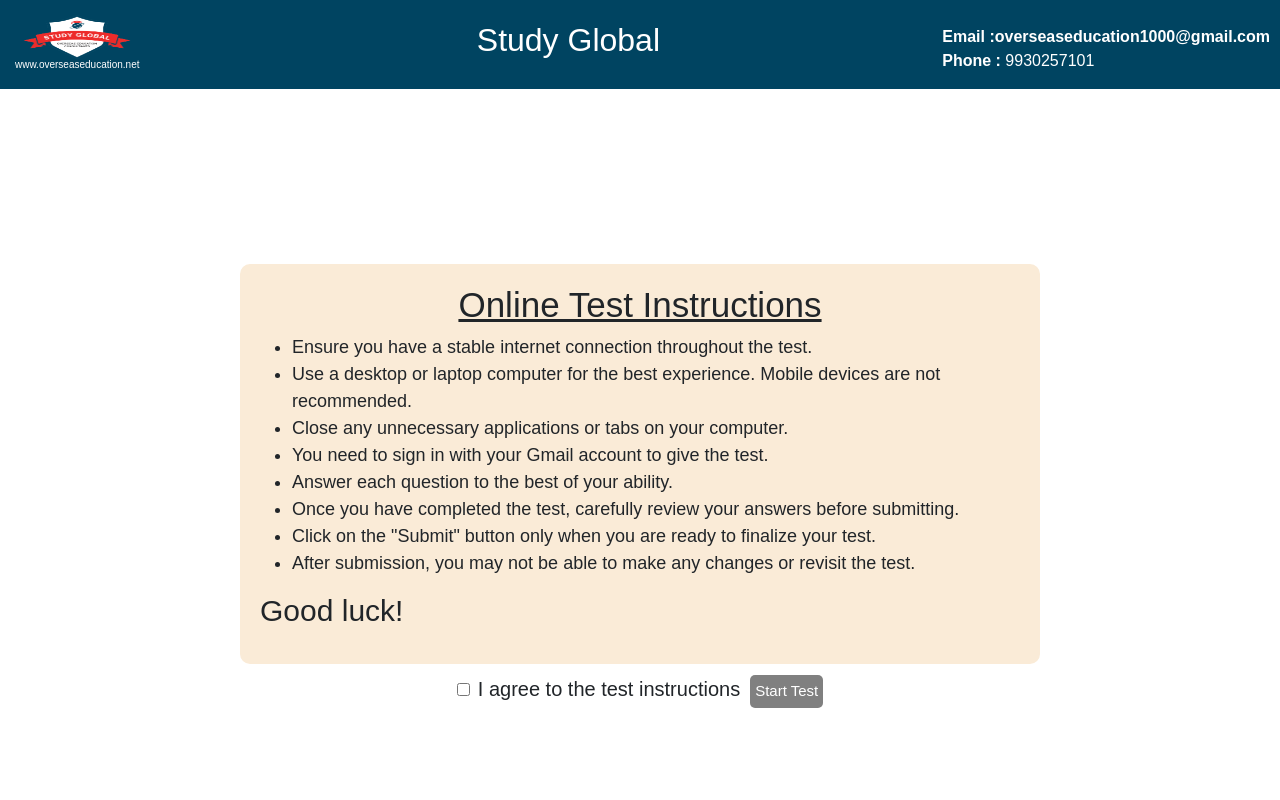
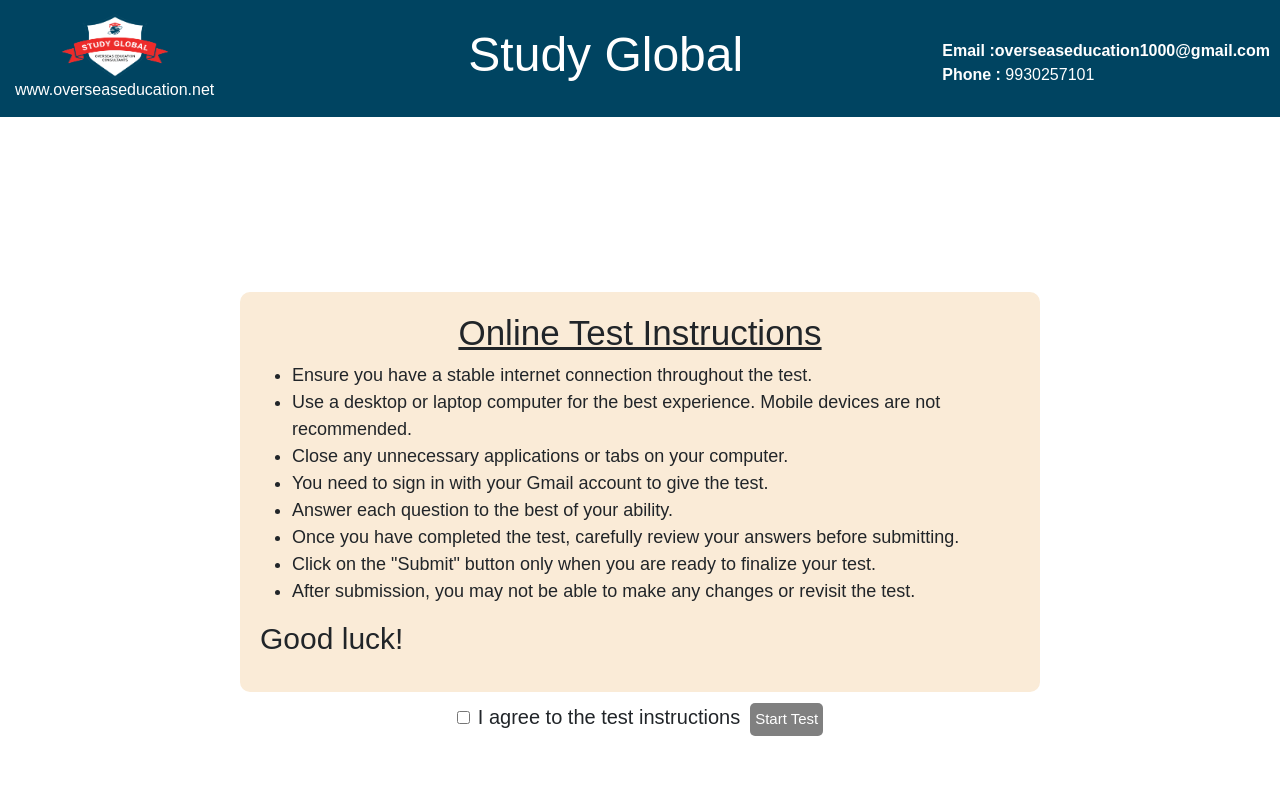
Before and after one commit to overseaseducation1000/srm, a React (Create React App) app: page /studentLogin in a window 1280 px wide. Shown: the top 800 px of the page. Built offline with nearby package versions, Linux system fonts and the light colour scheme.

Commit message:
update: header logo and header size changed

```diff
--- a/src/components/Admin/AdminLogin.css
+++ b/src/components/Admin/AdminLogin.css
@@ -10,13 +10,13 @@
 }
 .test-heading {
   color: #ffffff;
-  font-size: 8px;
+  font-size: 16px;
 }
 .admin-header-container {
   padding-left: 30px;
   background-color: #004461;
   color: white;
-  height: 80px;
+  height: 117px;
   display: flex;
   flex-direction: row;
   justify-content: space-between;
@@ -168,4 +168,5 @@
   border-radius: 8px;
   margin-top: 10px;
   width: 130px;
+  height: 73px;
 }
--- a/src/components/Home/index.css
+++ b/src/components/Home/index.css
@@ -7,7 +7,7 @@
 .headerContainer {
   background-color: #004461;
   color: white;
-  height: 80px;
+  height: 117x;
   display: flex;
   flex-direction: row;
   justify-content: space-between;
--- a/src/components/Student/index.css
+++ b/src/components/Student/index.css
@@ -165,7 +165,7 @@ iframe {
   align-items: center;
   background-color: #004461;
   color: white;
-  height: 89px;
+  height: 117px;
 }
 .logo-container {
   height: 100%;
@@ -175,17 +175,18 @@ iframe {
   align-items: center;
 }
 .anchor {
-  font-size: 10px;
+  font-size: 16px;
   text-decoration: none;
   color: #ffffff;
 }
 .logo1 {
-  height: 50px;
+  height: 73px;
   width: 130px;
   margin-bottom: -10px;
 }
 .global-heading {
   margin-left: 50px;
+  font-size: 3rem;
 }
 .self-align {
   align-self: center;
```
